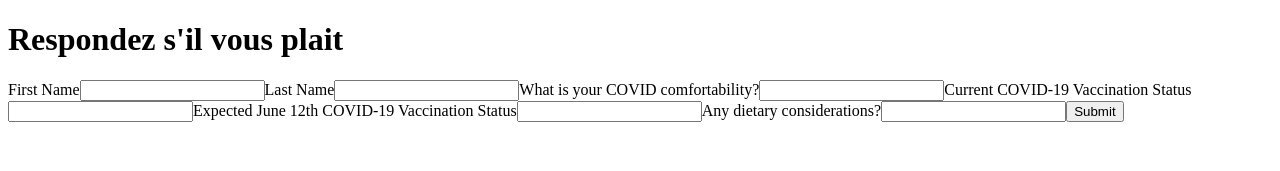
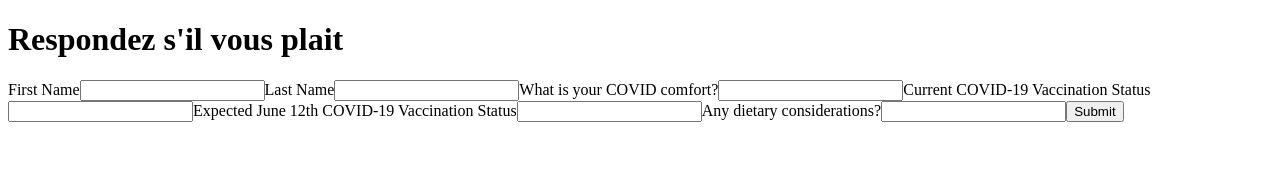
Before and after one commit to scottelder/wedding, a React app: page /rsvp in a window 1280 px wide. Shown: the top 171 px of the page. Built offline with nearby package versions, Linux system fonts and the light colour scheme; the HTML template or start-up script is replaced by a standard one.

Commit message:
update copy and styles

```diff
--- a/client/Rsvp.js
+++ b/client/Rsvp.js
@@ -17,8 +17,8 @@ export default function Rsvp() {
       <label className="rsvp rsvp__label">Last Name</label>
       <input className="rsvp rsvp__text-input" {...register("lastName")} />
 
-      <label className="rsvp rsvp__label">What is your COVID comfortability?</label>
-      <input className="rsvp rsvp__text-input" {...register("currentVaccinationStatus")} />
+      <label className="rsvp rsvp__label">What is your COVID comfort?</label>
+      <input className="rsvp rsvp__text-input" {...register("covidComfort")} />
 
       <label className="rsvp rsvp__label">Current COVID-19 Vaccination Status</label>
       <input className="rsvp rsvp__text-input" {...register("currentVaccinationStatus")} />
```
Also changed, not shown: 1 other file (tests, documents, lock files or other folders).
